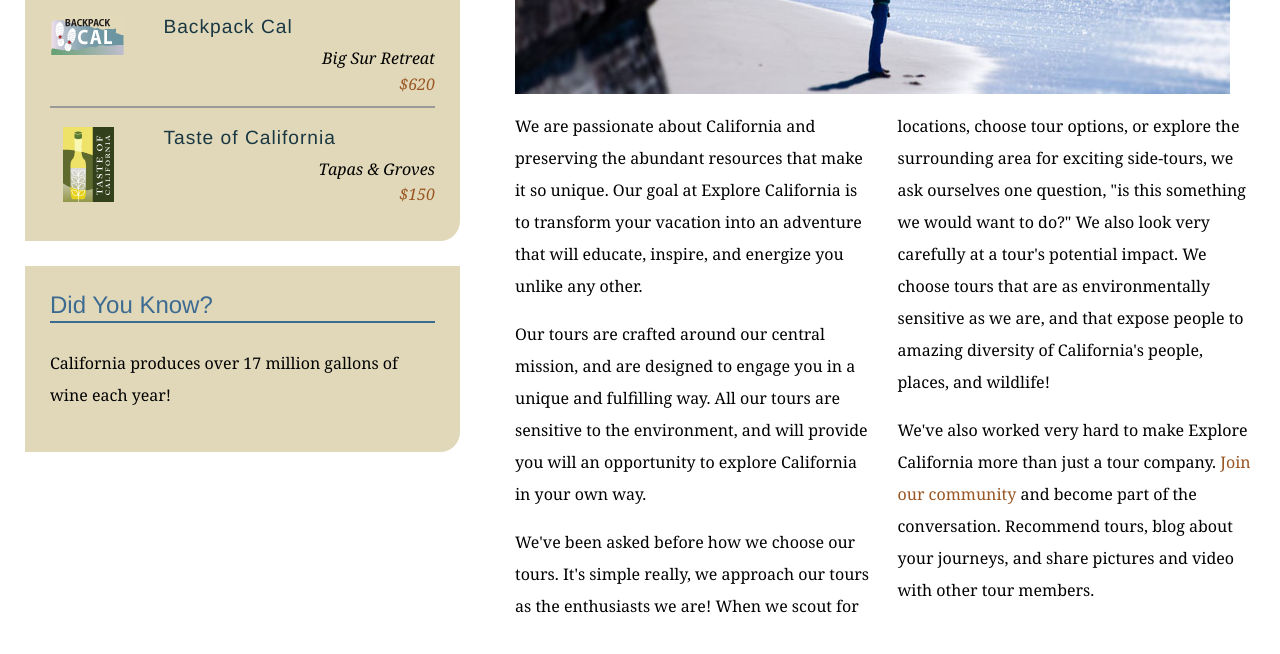
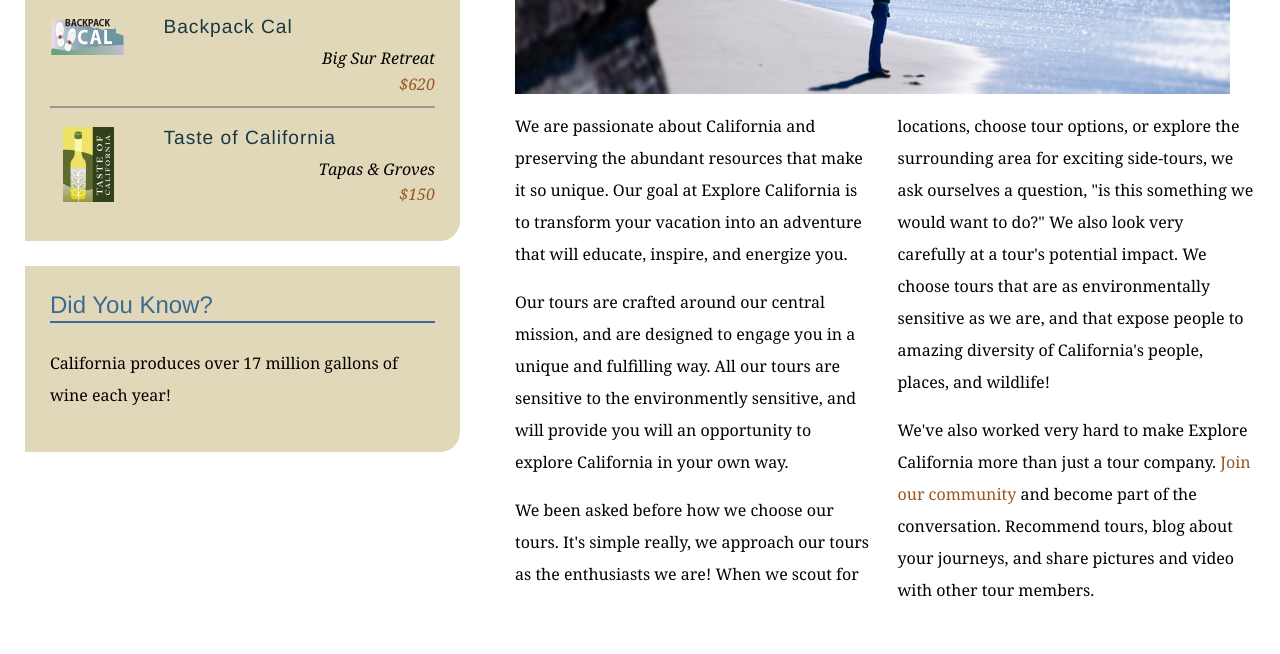
Before and after one commit to jarclan/explore_california, a plain HTML site: page mission.html in a window 1280 px wide. Shown: the part 590-1244 px from the top of the page. Drawn offline with Linux system fonts and the light colour scheme.

Commit message:
Text edits on mission page

```diff
--- a/mission.html
+++ b/mission.html
@@ -62,9 +62,9 @@
           <h1>Who we are</h1>
           <img src="assets/images/mission_look.jpg" alt="Looking out at the Pacific" class="articleImage" />
           <div class="multiCol">
-            <p>We are passionate about California and preserving the abundant resources that make it so unique. Our goal at Explore California is to transform your vacation into an adventure that will educate, inspire, and energize you unlike any other.</p>
-            <p>Our tours are crafted around our central mission, and are designed to engage you in a unique and fulfilling way. All our tours are sensitive to the environment, and will provide you will an opportunity to explore California in your own way.</p>
-            <p>We've been asked before how we choose our tours. It's simple really, we approach our tours as the enthusiasts we are! When we scout for locations, choose tour options, or explore the surrounding area for exciting side-tours, we ask ourselves one question, &quot;is this something we would want to do?&quot; We also look very carefully at a tour's potential impact. We choose tours that are as environmentally sensitive as we are, and that expose people to amazing diversity of California's people, places, and wildlife!</p>
+            <p>We are passionate about California and preserving the abundant resources that make it so unique. Our goal at Explore California is to transform your vacation into an adventure that will educate, inspire, and energize you.</p>
+            <p>Our tours are crafted around our central mission, and are designed to engage you in a unique and fulfilling way. All our tours are sensitive to the environmently sensitive, and will provide you will an opportunity to explore California in your own way.</p>
+            <p>We been asked before how we choose our tours. It's simple really, we approach our tours as the enthusiasts we are! When we scout for locations, choose tour options, or explore the surrounding area for exciting side-tours, we ask ourselves a question, &quot;is this something we would want to do?&quot; We also look very carefully at a tour's potential impact. We choose tours that are as environmentally sensitive as we are, and that expose people to amazing diversity of California's people, places, and wildlife!</p>
             <p>We've also worked very hard to make Explore California more than just a tour company. <a href="explorers/join.html">Join our community</a> and become part of the conversation. Recommend tours, blog about your journeys, and share pictures and video with other tour members.</p>
           </div>
         </div>
```
